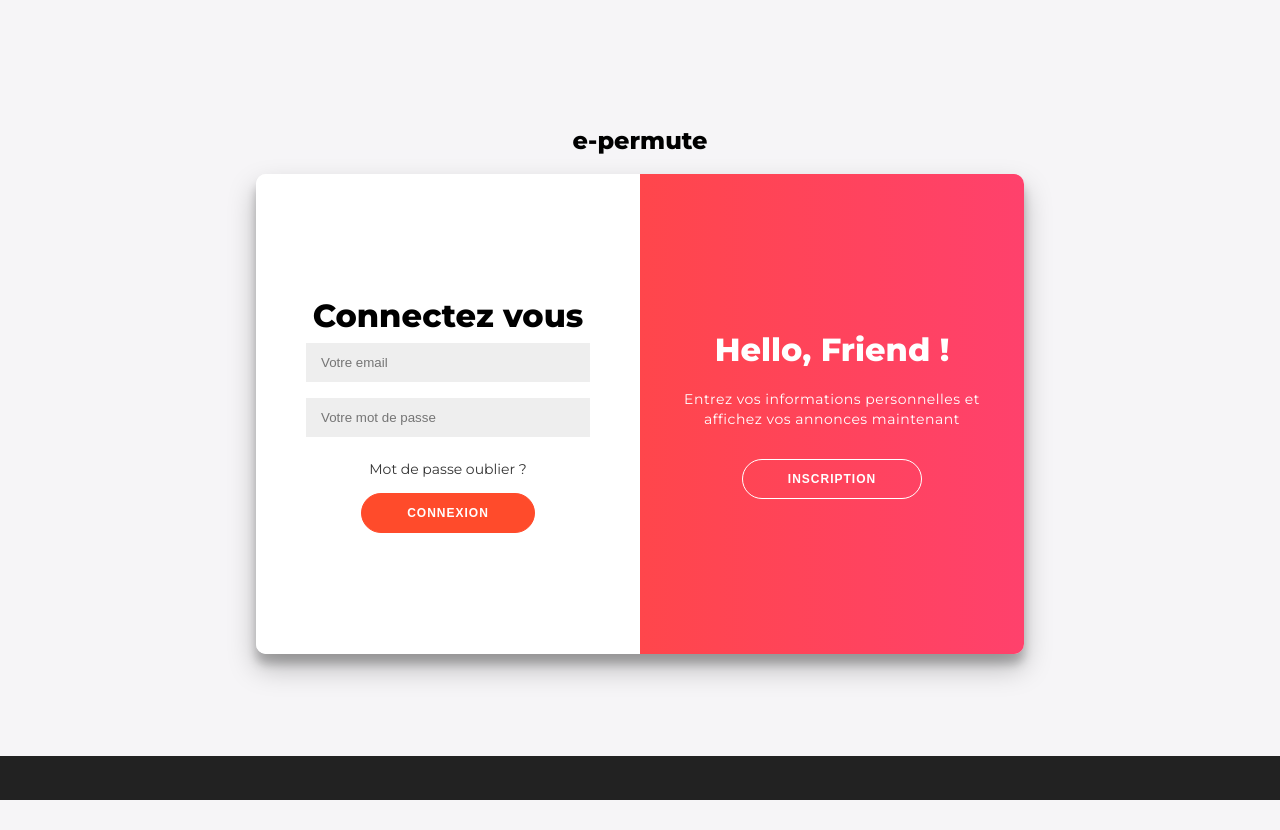
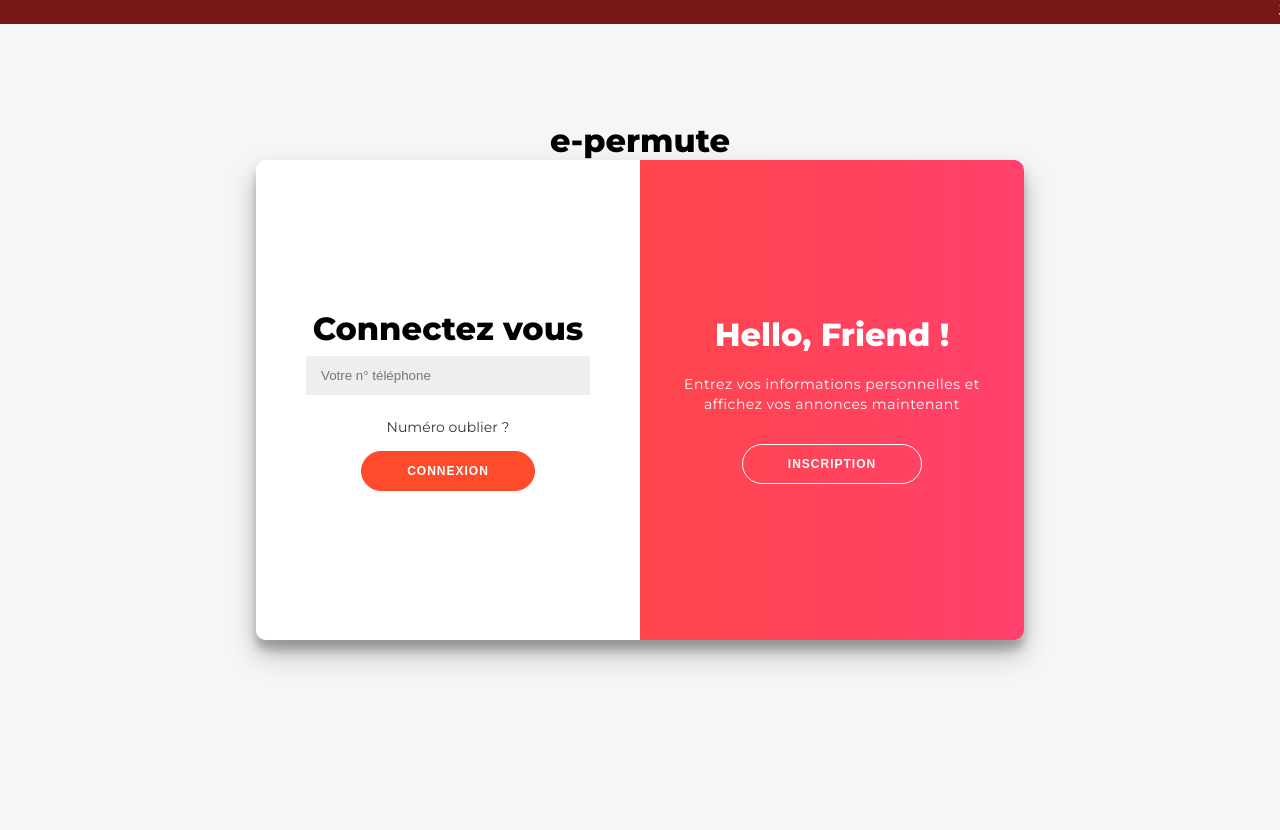
Before and after one commit to laety-seri/e-permut, a PHP site: page / in a window 1280 px wide. Run offline with PHP 8.4, Linux system fonts and the light colour scheme.

Commit message:
first commit

```diff
--- a/e-permut/index.php
+++ b/e-permut/index.php
@@ -5,13 +5,29 @@
 	<link rel="stylesheet" type="text/css" href="style.css">
 </head>
 <body>
-	<h2>e-permute</h2>
+<header>
+	<marquee><p>
+		Joindre l'assistance e-permute en ligne 24h/24h -
+		<a target="_blank" href="#">Administrateur</a>.
+	</p></marquee>
+</header>
+<h1>e-permute</h1>
 <div class="container" id="container">
 	<div class="form-container sign-up-container">
 		<form action="#">
 			<h1>Inscrivez vous</h1>
-			<input type="text" name="" placeholder="Votre nom " />
+			<input type="text" name="" placeholder="Votre nom" />
+			<input type="text" name="" placeholder="Votre prenoms" />
 			<input type="email" name="" placeholder="Votre email" />
+			<input type="tel" name="" placeholder="Votre n° téléphone" />
+			<input type="text" name="" placeholder="Votre école d'origine" />
+			<span for="" style="background-color:#eee">Votre ville d'origine</span>
+			<select type="text" name="">
+				<option>1</option>
+				<option>2</option>
+				<option>3</option>
+			</select>
+			<!-- <input type="text" name="" placeholder="Votre ville d'origine"  />-->
 			<input type="password" name="" placeholder="Votre mot de passe" />
 			<button type="submit" name="" >Inscription</button>
 		</form>
@@ -19,9 +35,12 @@
 	<div class="form-container sign-in-container">
 		<form action="#">
 			<h1>Connectez vous</h1>
+			<input type="tel" name="" placeholder="Votre n° téléphone">
+			<!--
 			<input type="email" name="" placeholder="Votre email" />
 			<input type="password" name="" placeholder="Votre mot de passe" />
-			<a href="#">Mot de passe oublier ?</a>
+			-->
+			<a href="#">Numéro oublier ?</a>
 			<button type="submit" name="" >Connexion</button>
 		</form>
 	</div>
@@ -41,12 +60,12 @@
 	</div>
 </div>
 
-<footer>
+<!-- footer>
 	<marquee><p>
 		Joindre l'assistance e-permute en ligne 24h/24h -
 		<a target="_blank" href="#">Administrateur</a>.
 	</p></marquee>
-</footer>
+</footer -->
 
 <script>
 	const signUpButton = document.getElementById('signUp');
--- a/e-permut/style.css
+++ b/e-permut/style.css
@@ -226,11 +226,11 @@
 	width: 40px;
 }
 
-footer {
-    background-color: #222;
+header {
+    background-color: rgb(119, 23, 23);
     color: #fff;
     font-size: 14px;
-    bottom: 0;
+    top:0;
     position: fixed;
     left: 0;
     right: 0;
@@ -238,15 +238,11 @@
     z-index: 999;
 }
 
-footer p {
-    margin: 10px 0;
+header p {
+    margin: 0px 0;
 }
 
-footer i {
-    color: red;
-}
-
-footer a {
-    color: #3c97bf;
+header a {
+    color: #82d4f7;
     text-decoration: none;
 }
```
